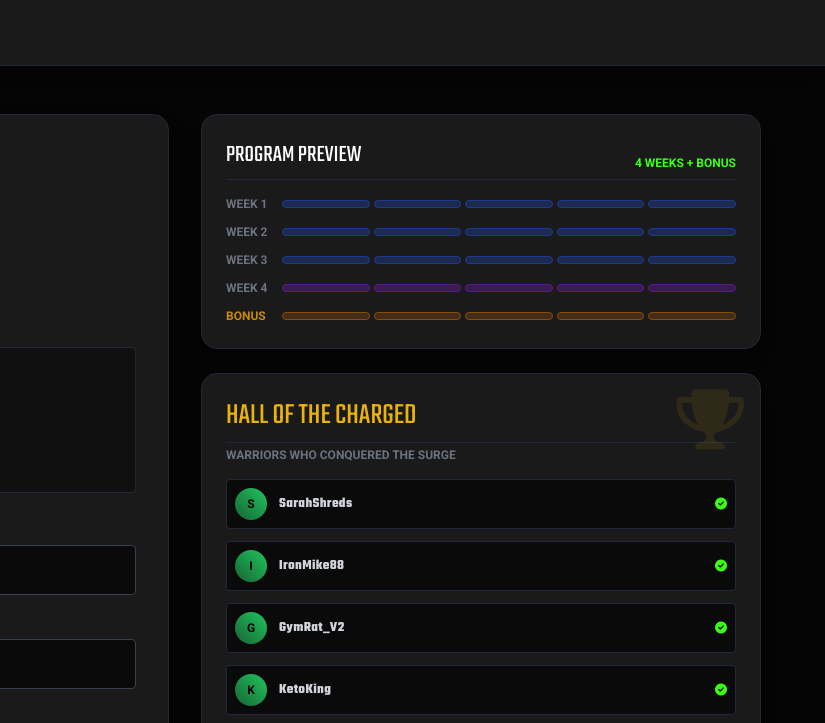
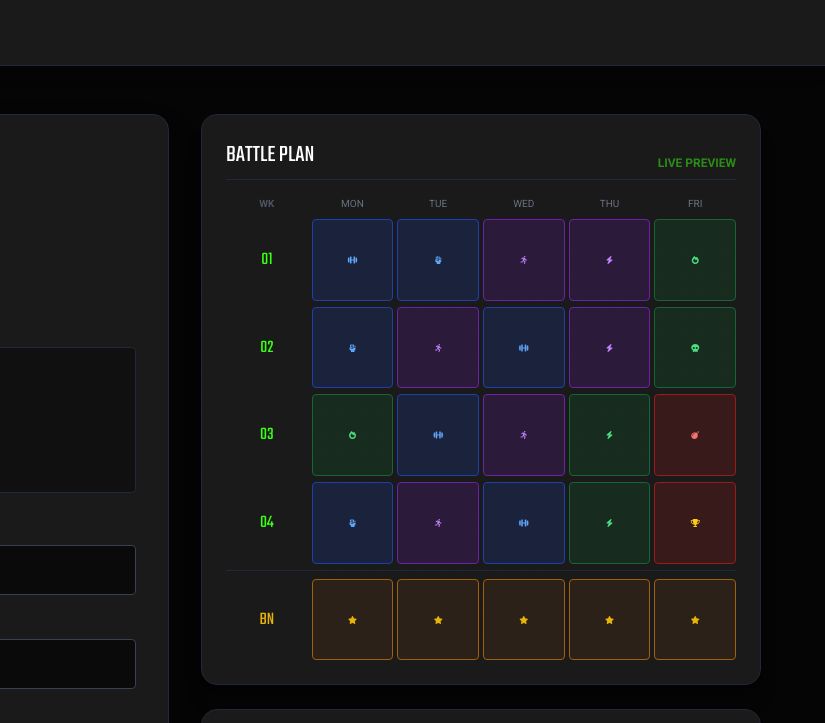
Before and after one commit to Yuliverse/thepowersurge, a plain HTML site: page index.html in a window 1280 px wide. Shown: the part 15-738 px from the top of the page, 455-1280 px from the left. Drawn offline with nearby package versions, Linux system fonts and the light colour scheme.

Commit message:
Update index.html

```diff
--- a/index.html
+++ b/index.html
@@ -114,6 +114,13 @@
         .hof-entry {
             transition: all 0.5s ease;
         }
+
+        /* Technical Grid Pattern */
+        .bg-grid-pattern {
+            background-image: linear-gradient(to right, #333 1px, transparent 1px),
+            linear-gradient(to bottom, #333 1px, transparent 1px);
+            background-size: 20px 20px;
+        }
     </style>
 </head>
 <body class="min-h-screen flex flex-col">
@@ -188,62 +195,71 @@
             <!-- Right Column -->
             <div class="flex flex-col gap-6">
 
-                <!-- Visual Program Preview -->
-                <div class="bg-card-bg p-6 rounded-2xl border border-gray-800 shadow-xl relative overflow-hidden">
-                    <div class="flex justify-between items-end border-b border-gray-800 pb-2 mb-4">
-                        <h3 class="text-2xl text-white font-teko">PROGRAM PREVIEW</h3>
-                        <span class="text-xs text-neon-green font-bold">4 WEEKS + BONUS</span>
+                <!-- Visual Program Preview (Updated Design) -->
+                <div class="bg-card-bg p-6 rounded-2xl border border-gray-800 shadow-xl relative overflow-hidden group">
+                    <div class="absolute inset-0 bg-grid-pattern opacity-5 pointer-events-none"></div>
+                    <div class="flex justify-between items-end border-b border-gray-800 pb-2 mb-4 relative z-10">
+                        <h3 class="text-2xl text-white font-teko">BATTLE PLAN</h3>
+                        <span class="text-xs text-neon-green font-bold animate-pulse">LIVE PREVIEW</span>
                     </div>
 
-                    <div class="space-y-3">
-                        <div class="flex items-center gap-2">
-                            <span class="text-xs font-bold w-12 text-gray-500">WEEK 1</span>
-                            <div class="flex gap-1 flex-1">
-                                <div class="h-2 flex-1 rounded bg-blue-900/50 border border-blue-900"></div>
-                                <div class="h-2 flex-1 rounded bg-blue-900/50 border border-blue-900"></div>
-                                <div class="h-2 flex-1 rounded bg-blue-900/50 border border-blue-900"></div>
-                                <div class="h-2 flex-1 rounded bg-blue-900/50 border border-blue-900"></div>
-                                <div class="h-2 flex-1 rounded bg-blue-900/50 border border-blue-900"></div>
+                    <div class="relative z-10">
+                        <!-- Header -->
+                        <div class="grid grid-cols-6 gap-1 mb-2 text-center">
+                            <div class="text-[10px] text-gray-600 font-bold">WK</div>
+                            <div class="text-[10px] text-gray-500">MON</div>
+                            <div class="text-[10px] text-gray-500">TUE</div>
+                            <div class="text-[10px] text-gray-500">WED</div>
+                            <div class="text-[10px] text-gray-500">THU</div>
+                            <div class="text-[10px] text-gray-500">FRI</div>
+                        </div>
+
+                        <!-- Rows -->
+                        <div class="space-y-1.5">
+                            <!-- W1 -->
+                            <div class="grid grid-cols-6 gap-1 items-center">
+                                <div class="text-neon-green font-teko text-lg text-center">01</div>
+                                <div class="aspect-square rounded bg-blue-900/30 border border-blue-800 flex items-center justify-center"><i class="fas fa-dumbbell text-[8px] text-blue-400"></i></div>
+                                <div class="aspect-square rounded bg-blue-900/30 border border-blue-800 flex items-center justify-center"><i class="fas fa-fist-raised text-[8px] text-blue-400"></i></div>
+                                <div class="aspect-square rounded bg-purple-900/30 border border-purple-800 flex items-center justify-center"><i class="fas fa-running text-[8px] text-purple-400"></i></div>
+                                <div class="aspect-square rounded bg-purple-900/30 border border-purple-800 flex items-center justify-center"><i class="fas fa-bolt text-[8px] text-purple-400"></i></div>
+                                <div class="aspect-square rounded bg-green-900/30 border border-green-800 flex items-center justify-center"><i class="fas fa-fire text-[8px] text-green-400"></i></div>
                             </div>
-                        </div>
-                        <div class="flex items-center gap-2">
-                            <span class="text-xs font-bold w-12 text-gray-500">WEEK 2</span>
-                            <div class="flex gap-1 flex-1">
-                                <div class="h-2 flex-1 rounded bg-blue-900/50 border border-blue-900"></div>
-                                <div class="h-2 flex-1 rounded bg-blue-900/50 border border-blue-900"></div>
-                                <div class="h-2 flex-1 rounded bg-blue-900/50 border border-blue-900"></div>
-                                <div class="h-2 flex-1 rounded bg-blue-900/50 border border-blue-900"></div>
-                                <div class="h-2 flex-1 rounded bg-blue-900/50 border border-blue-900"></div>
+                            <!-- W2 -->
+                            <div class="grid grid-cols-6 gap-1 items-center">
+                                <div class="text-neon-green font-teko text-lg text-center">02</div>
+                                <div class="aspect-square rounded bg-blue-900/30 border border-blue-800 flex items-center justify-center"><i class="fas fa-fist-raised text-[8px] text-blue-400"></i></div>
+                                <div class="aspect-square rounded bg-purple-900/30 border border-purple-800 flex items-center justify-center"><i class="fas fa-running text-[8px] text-purple-400"></i></div>
+                                <div class="aspect-square rounded bg-blue-900/30 border border-blue-800 flex items-center justify-center"><i class="fas fa-dumbbell text-[8px] text-blue-400"></i></div>
+                                <div class="aspect-square rounded bg-purple-900/30 border border-purple-800 flex items-center justify-center"><i class="fas fa-bolt text-[8px] text-purple-400"></i></div>
+                                <div class="aspect-square rounded bg-green-900/30 border border-green-800 flex items-center justify-center"><i class="fas fa-skull text-[8px] text-green-400"></i></div>
                             </div>
-                        </div>
-                        <div class="flex items-center gap-2">
-                            <span class="text-xs font-bold w-12 text-gray-500">WEEK 3</span>
-                            <div class="flex gap-1 flex-1">
-                                <div class="h-2 flex-1 rounded bg-blue-900/50 border border-blue-900"></div>
-                                <div class="h-2 flex-1 rounded bg-blue-900/50 border border-blue-900"></div>
-                                <div class="h-2 flex-1 rounded bg-blue-900/50 border border-blue-900"></div>
-                                <div class="h-2 flex-1 rounded bg-blue-900/50 border border-blue-900"></div>
-                                <div class="h-2 flex-1 rounded bg-blue-900/50 border border-blue-900"></div>
+                            <!-- W3 -->
+                            <div class="grid grid-cols-6 gap-1 items-center">
+                                <div class="text-neon-green font-teko text-lg text-center">03</div>
+                                <div class="aspect-square rounded bg-green-900/30 border border-green-800 flex items-center justify-center"><i class="fas fa-fire text-[8px] text-green-400"></i></div>
+                                <div class="aspect-square rounded bg-blue-900/30 border border-blue-800 flex items-center justify-center"><i class="fas fa-dumbbell text-[8px] text-blue-400"></i></div>
+                                <div class="aspect-square rounded bg-purple-900/30 border border-purple-800 flex items-center justify-center"><i class="fas fa-running text-[8px] text-purple-400"></i></div>
+                                <div class="aspect-square rounded bg-green-900/30 border border-green-800 flex items-center justify-center"><i class="fas fa-bolt text-[8px] text-green-400"></i></div>
+                                <div class="aspect-square rounded bg-red-900/30 border border-red-800 flex items-center justify-center"><i class="fas fa-bomb text-[8px] text-red-400"></i></div>
                             </div>
-                        </div>
-                        <div class="flex items-center gap-2">
-                            <span class="text-xs font-bold w-12 text-gray-500">WEEK 4</span>
-                            <div class="flex gap-1 flex-1">
-                                <div class="h-2 flex-1 rounded bg-purple-900/50 border border-purple-900"></div>
-                                <div class="h-2 flex-1 rounded bg-purple-900/50 border border-purple-900"></div>
-                                <div class="h-2 flex-1 rounded bg-purple-900/50 border border-purple-900"></div>
-                                <div class="h-2 flex-1 rounded bg-purple-900/50 border border-purple-900"></div>
-                                <div class="h-2 flex-1 rounded bg-purple-900/50 border border-purple-900"></div>
+                            <!-- W4 -->
+                            <div class="grid grid-cols-6 gap-1 items-center">
+                                <div class="text-neon-green font-teko text-lg text-center">04</div>
+                                <div class="aspect-square rounded bg-blue-900/30 border border-blue-800 flex items-center justify-center"><i class="fas fa-fist-raised text-[8px] text-blue-400"></i></div>
+                                <div class="aspect-square rounded bg-purple-900/30 border border-purple-800 flex items-center justify-center"><i class="fas fa-running text-[8px] text-purple-400"></i></div>
+                                <div class="aspect-square rounded bg-blue-900/30 border border-blue-800 flex items-center justify-center"><i class="fas fa-dumbbell text-[8px] text-blue-400"></i></div>
+                                <div class="aspect-square rounded bg-green-900/30 border border-green-800 flex items-center justify-center"><i class="fas fa-bolt text-[8px] text-green-400"></i></div>
+                                <div class="aspect-square rounded bg-red-900/30 border border-red-800 flex items-center justify-center"><i class="fas fa-trophy text-[8px] text-yellow-400"></i></div>
                             </div>
-                        </div>
-                        <div class="flex items-center gap-2">
-                            <span class="text-xs font-bold w-12 text-yellow-600">BONUS</span>
-                            <div class="flex gap-1 flex-1">
-                                <div class="h-2 flex-1 rounded bg-yellow-900/50 border border-yellow-800"></div>
-                                <div class="h-2 flex-1 rounded bg-yellow-900/50 border border-yellow-800"></div>
-                                <div class="h-2 flex-1 rounded bg-yellow-900/50 border border-yellow-800"></div>
-                                <div class="h-2 flex-1 rounded bg-yellow-900/50 border border-yellow-800"></div>
-                                <div class="h-2 flex-1 rounded bg-yellow-900/50 border border-yellow-800"></div>
+                            <!-- Bonus -->
+                            <div class="grid grid-cols-6 gap-1 items-center mt-2 pt-2 border-t border-gray-800">
+                                <div class="text-yellow-500 font-teko text-lg text-center">BN</div>
+                                <div class="aspect-square rounded bg-yellow-900/20 border border-yellow-700 flex items-center justify-center"><i class="fas fa-star text-[8px] text-yellow-500"></i></div>
+                                <div class="aspect-square rounded bg-yellow-900/20 border border-yellow-700 flex items-center justify-center"><i class="fas fa-star text-[8px] text-yellow-500"></i></div>
+                                <div class="aspect-square rounded bg-yellow-900/20 border border-yellow-700 flex items-center justify-center"><i class="fas fa-star text-[8px] text-yellow-500"></i></div>
+                                <div class="aspect-square rounded bg-yellow-900/20 border border-yellow-700 flex items-center justify-center"><i class="fas fa-star text-[8px] text-yellow-500"></i></div>
+                                <div class="aspect-square rounded bg-yellow-900/20 border border-yellow-700 flex items-center justify-center"><i class="fas fa-star text-[8px] text-yellow-500"></i></div>
                             </div>
                         </div>
                     </div>
```
